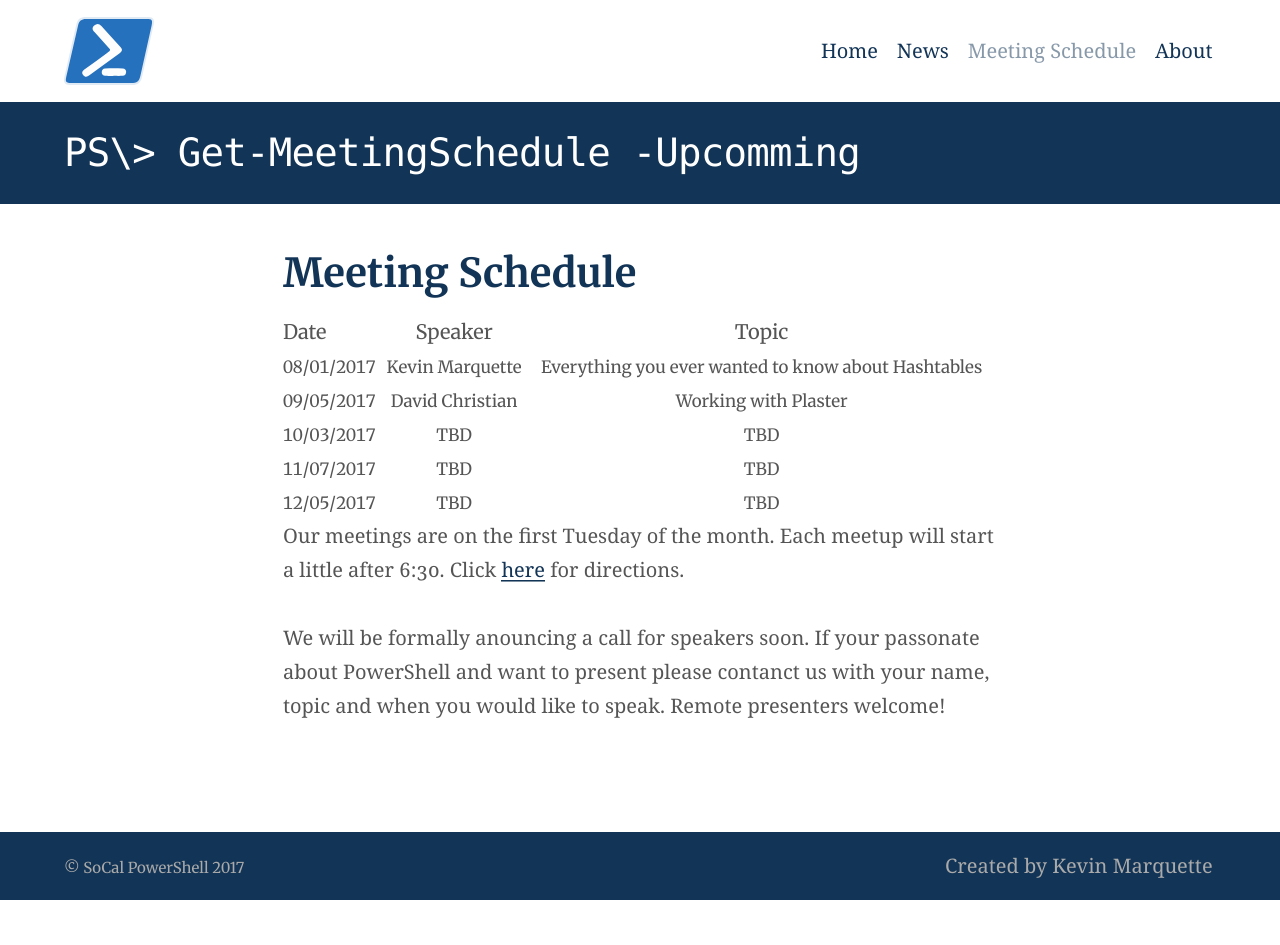
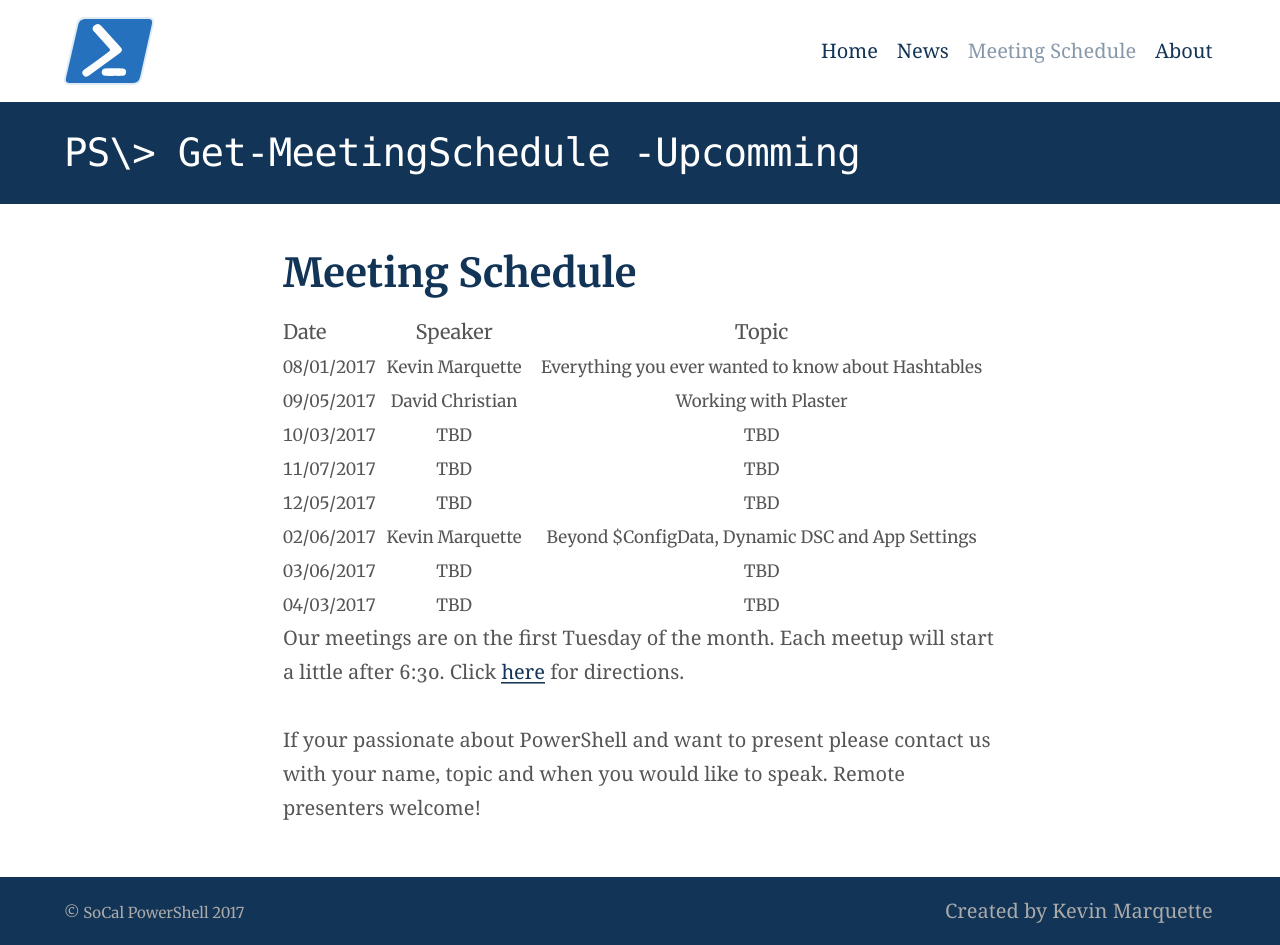
Before and after one commit to SoCalPowerShell/SoCalPowerShell.github.io, a Jekyll site: the page built from schedule.md, in a window 1280 px wide. Built offline with Jekyll 4.4.1, drawn with Linux system fonts in a browser that asks for light colours; before the commit the page ends 900 px from its top, so only the background shows below that.

Commit message:
Call for speakers

```diff
--- a/schedule.md
+++ b/schedule.md
@@ -3,18 +3,20 @@ title: Meeting Schedule
 feature_text: Get-MeetingSchedule -Upcomming
 ---
 
-| Date       |     Speaker     |                        Topic                        |
+|    Date    |     Speaker     |                        Topic                        |
 |------------|:---------------:|:---------------------------------------------------:|
 | 08/01/2017 | Kevin Marquette | Everything you ever wanted to know about Hashtables |
 | 09/05/2017 | David Christian |                 Working with Plaster                |
 | 10/03/2017 |       TBD       |                         TBD                         |
 | 11/07/2017 |       TBD       |                         TBD                         |
 | 12/05/2017 |       TBD       |                         TBD                         |
+| 02/06/2017 | Kevin Marquette |   Beyond $ConfigData, Dynamic DSC and App Settings  |
+| 03/06/2017 |       TBD       |                         TBD                         |
+| 04/03/2017 |       TBD       |                         TBD                         |
 
 Our meetings are on the first Tuesday of the month.
 Each meetup will start a little after 6:30.
 Click [here](https://goo.gl/maps/drnt2yhysr72) for directions.
 
-We will be formally anouncing a call for speakers soon.
-If your passonate about PowerShell and want to present please contanct us with your name, topic and when you would like to speak.
+If your passionate about PowerShell and want to present please contact us with your name, topic and when you would like to speak.
 Remote presenters welcome!
```
Also changed, not shown: _posts/2017-08-20-call-for-speakers.md (added, +15 -0 lines).
